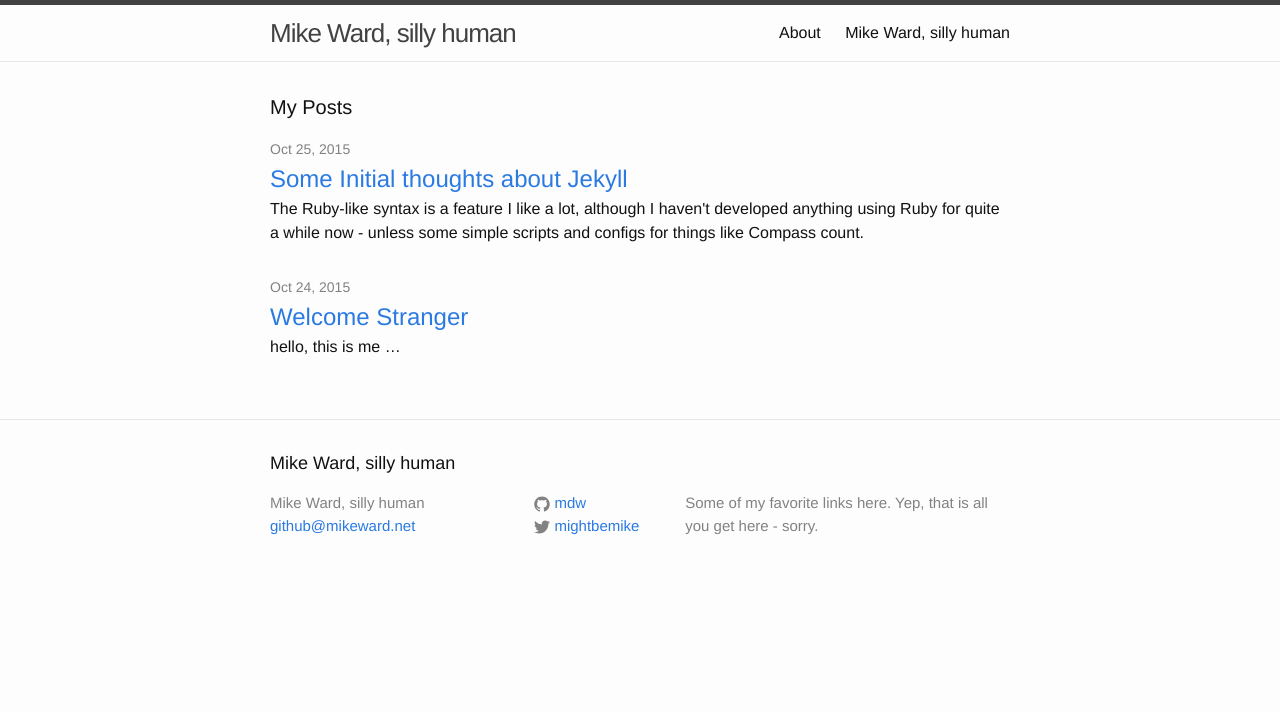
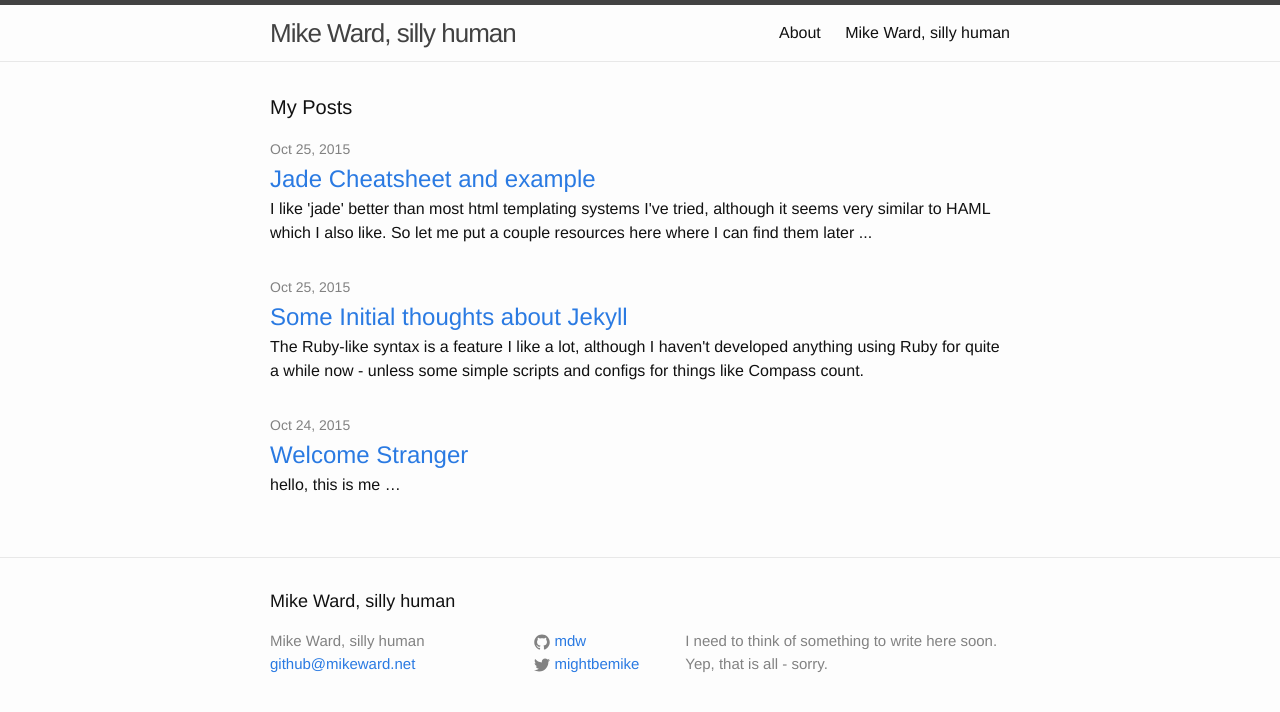
Before and after one commit to mdw/mdw.github.io, a Jekyll site: the page built from index.html, in a window 1280 px wide. Shown: the top 712 px of the page. Built offline with Jekyll 4.4.1, drawn with Linux system fonts in a browser that asks for light colours.

Commit message:
jade cheatsheet post added

```diff
--- a/_config.yml
+++ b/_config.yml
@@ -2,8 +2,8 @@
 title: Mike Ward, silly human
 email: github@mikeward.net
 description: > # this means to ignore newlines until "baseurl:"
-  Some of my favorite links here.
-  Yep, that is all you get here - sorry.
+  I need to think of something to write here soon.
+  Yep, that is all - sorry.
 baseurl: "" # the subpath of your site, e.g. /blog/
 url: "http://github.mikeward.net" # the base hostname & protocol for your site
 twitter_username: mightbemike
--- a/_layouts/post.html
+++ b/_layouts/post.html
@@ -1,6 +1,7 @@
 ---
 layout: default
 ---
+
 <div class="post">
 
   <header class="post-header">
--- a/_posts/2015-10-24-welcome-to-jekyll.markdown
+++ b/_posts/2015-10-24-welcome-to-jekyll.markdown
@@ -1,5 +1,5 @@
 ---
-layout: post
+layout: test-post
 title:  "Welcome Stranger"
 date:   2015-10-24 01:47:39
 categories: jekyll update
--- /dev/null
+++ b/_posts/2015-10-30-jade cheatsheet-and-example.md
@@ -0,0 +1,18 @@
+---
+layout: post
+title:  "Jade Cheatsheet and example"
+date:   2015-10-25 01:47:39
+categories: jade cheatsheet gist template
+gravatar:	"https://en.gravatar.com/userimage/5924047/07f2a056d18fd10a7054b7c4d2e73ed8.jpeg"
+excerpt: I like 'jade' better than most html templating systems I've tried, although it seems very similar to HAML which I also like. So let me put a couple resources here where I can find them later ...
+---
+
+I like **jade** better than most html templating systems I've tried, although it seems very similar to HAML which I also like.
+
+So let me put a couple resources here where I can find them later, when it's been a bit too long and I need a little reminder. First up, my __[Jade Cheatsheet](/jade-cheatsheet.html)__ This is not verbose enough to be useful in general, but it works for me.
+
+Next is an example. I'm always trying to use jade these days on projects, and so I use `grunt-init` templates to start projects with all my stuff organized the way I like. The example is the <HEAD> section to get used by pages in the site. I like this file as an example because it has a variety of examples including varibales, mixins, iteration and so on.
+
+[jade include file for <HEAD> section](https://gist.github.com/mdw/18641d6ee48fa9df4fd8)
+
+I'm totally fine with sharing the whole template, but doubt anyone will ask :) But for the record, if you want it, this is from a template which uses coffee script, SASS, and jade, along with a gruntfile to do simple builds and manage the linting, deploying, etc.
--- /dev/null
+++ b/jade-cheatsheet.html
@@ -0,0 +1,99 @@
+<!DOCTYPE html>
+<html lang="en">
+  <head>
+    <title> Mike's Jade Cheatsheet</title>
+  </head>
+  <body>
+    <div class="container">
+      <h1 align="center"> Mike's Jade Cheatsheet</h1>
+      <ul>
+        <li>shorthand syntax
+          <ul>
+            <li>use CMD-/ to write jade comment indicator <strong>//- </strong></li>
+            <li>use colon as alt method to indicate nesting <em>(e.g. table: tr: td)</em></li>
+          </ul><br>
+        </li>
+        <li>setting attributes
+          <ul>
+            <li>split attributes to multi-line and lose the commas</li>
+            <li>use [brackets] to list multiple classnames in attr list <em>class=["class1", "class2"]</em></li>
+            <li>use JSON to declare attributes as follows:
+              <pre>a()&attributes({
+	'id':    'lander',
+	'class': 'lowclass'
+})</pre>
+            </li>
+          </ul>
+        </li>
+        <li>including content
+          <ul>
+            <li>use keyword <strong>include</strong> as in <em>include filename_without_ext</em></li>
+            <li>keyword <strong>extends</strong> as in <em>extends template_file</em></li>
+            <li>keyword <strong>block</strong> <em>blockname</em> and then replace block in target doc<br>blocks can be re-used multiple times in page, use to define content blocks like vars</li>
+            <li><strong>block append</strong> <em>blockname</em> to append onto inherited block content</li>
+            <li><strong>block prepend</strong> <em>blockname</em> to prepend to inherited block content</li>
+            <li>note: append and prepend are useful in titles, meta tags, groups of stylesheet link, etc</li>
+            <li>note also that "block" keyword not neccessary when invoking block content</li><br>
+          </ul>
+        </li>
+        <li>config files
+          <ul>
+            <li>line starting with hyphen - is treated as a variable </li>
+            <li>variables included within strings and interpolated, use ruby syntax  <strong># { var-to-be-interpolated }</strong></li>
+            <li>variables included outside strings just like javascript, used normally</li>
+            <li>conditional loading via variables - good for google fonts, which vary per page<br>link( href="//fonts.googleapis.com/css?family=" + GoogleFonts
+              &nbsp; &nbsp; rel="stylesheet"
+              )
+            </li><br>
+          </ul>
+        </li>
+        <li>language filters
+          <ul>
+            <li>they allow you to use coffeescript, less, markdown, etc ... inside your jade files</li>
+            <li>
+              <pre>script
+	:coffee
+		console.log "coffee script goes here" if truthy_var_or_expression</pre>
+            </li>
+            <li>(be sure to note the colon before language name)</li>
+            <li>example 2 - stylus:</li>
+            <li>
+              <pre>style
+	:stylus
+		.stylebox
+			color #fff
+			padding 1em</pre>
+            </li><br>
+          </ul>
+        </li>
+        <li>inline HTML
+          <ul>
+            <li>put HTML tags inline whenever, for example:</li>
+            <li><code>| &lt;script src="http://somesrc.com/scripty.js"></code></li>
+          </ul><br>
+        </li>
+        <li>including other external code source
+          <ul>
+            <li>use include:codename i.e.<br><code>include:markdown external_markdown_file.md</code></li>
+            <li>codename not needed for external HTML file<br><code>include external_html_file.html</code></li>
+          </ul><br>
+        </li>
+        <li>using javascript processing
+          <ul>
+            <li>use arrays and JS methods</li>
+            <li>javascript methods like push, concat, Math.floor</li>
+          </ul><br>
+        </li>
+        <li>mixins
+          <ul>
+            <li><code>
+                <pre>mixin navmenu()
+	// mixin code to be reused goes here</pre></code><br><code>+navmenu()   // to use this mixin</code><br></li>
+            <li>iterators - for, each can be used including arrays of object literals like - var ary = [{"a": "1"}, {"b": "2"}]</li>
+            <li>these are referenced by ary.a (has value of 1)</li>
+          </ul>
+        </li>
+      </ul>
+    </div>
+  </body>
+</html>
```
